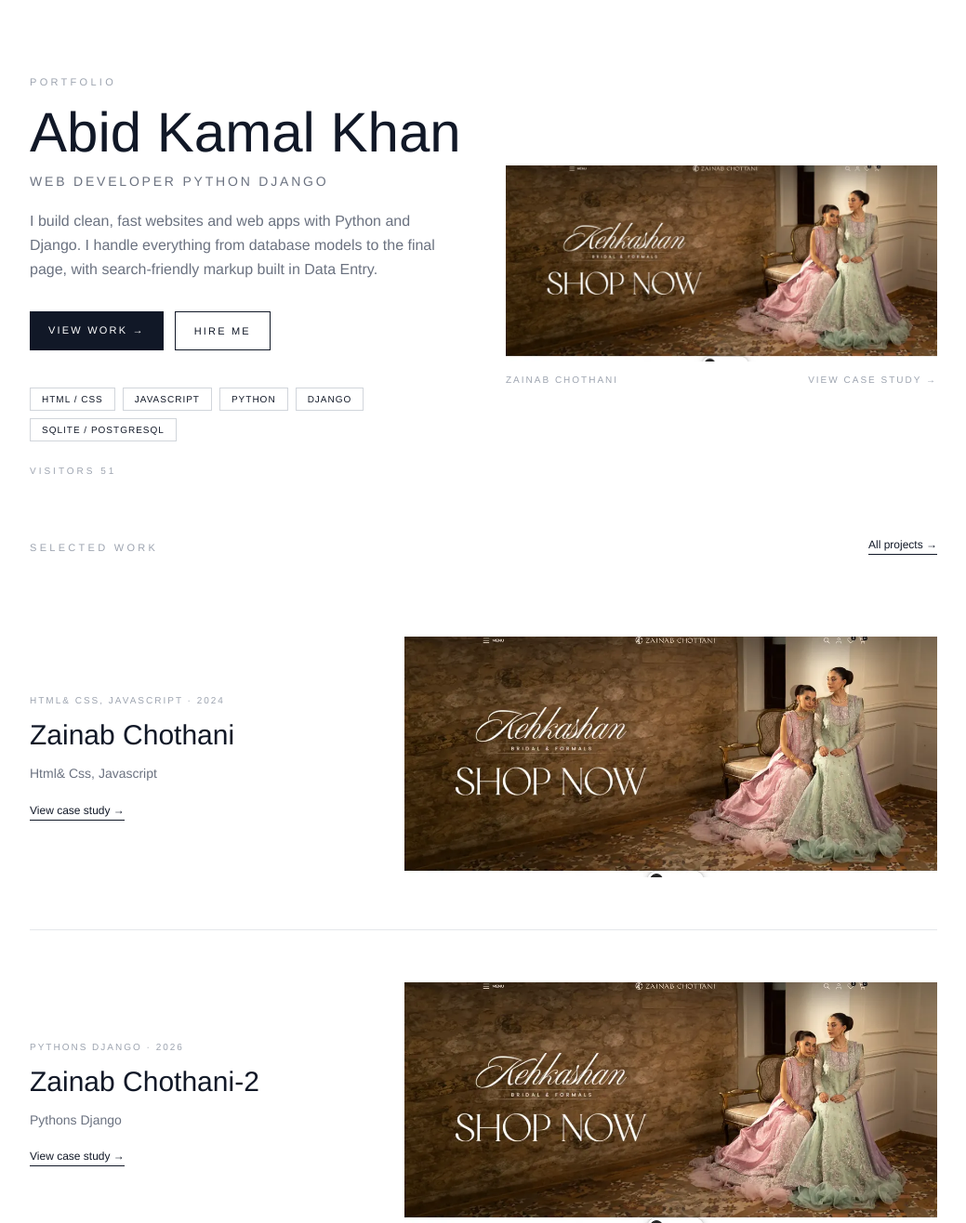
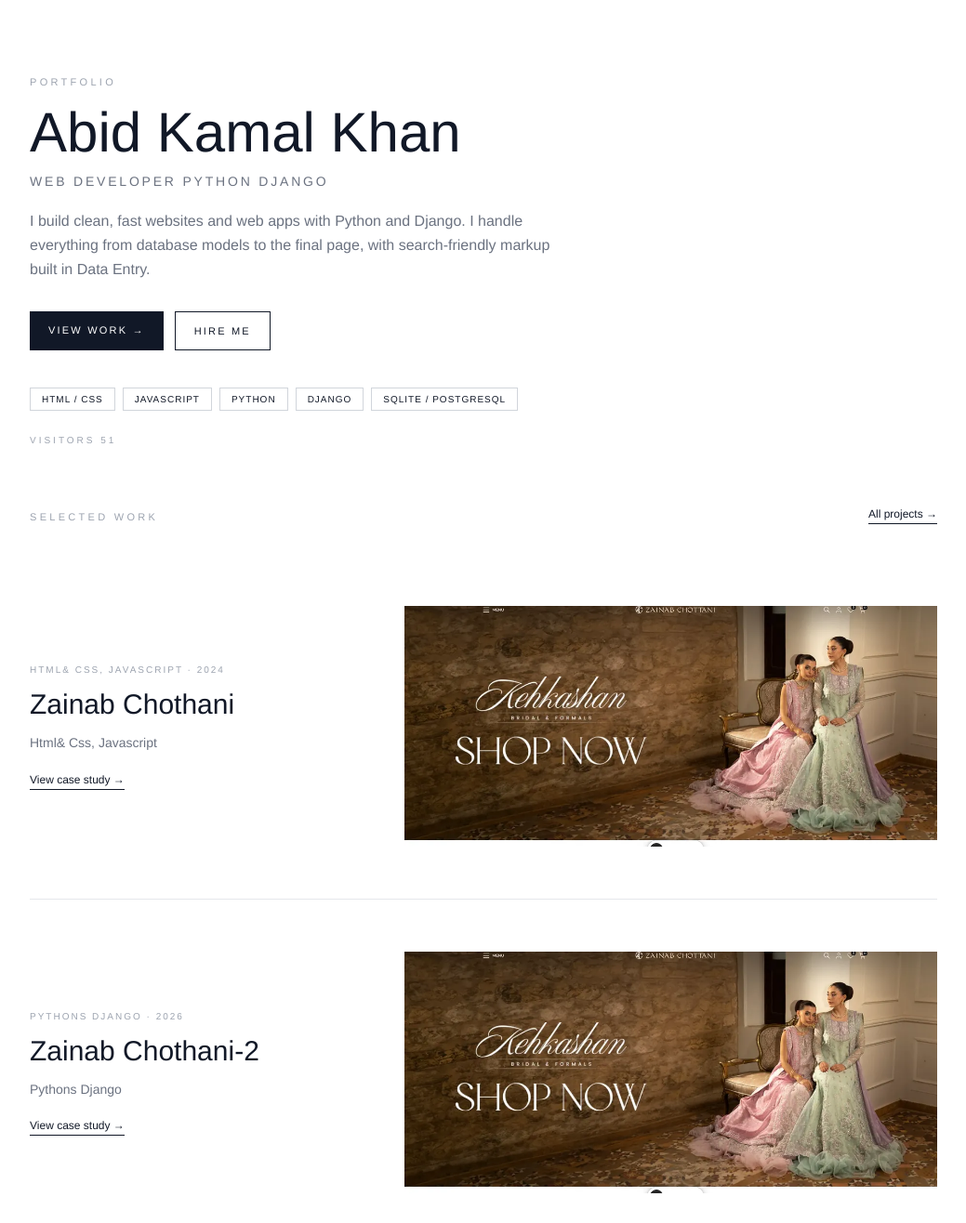
Before and after one commit to kamalabid380-del/Portfolios, a Django app: page / in a window 1280 px wide. Shown: the part 61-1377 px from the top of the page at 93% size, without its empty margins (120-1159 px from the left). Run offline with Django 5.2, Linux system fonts and the light colour scheme; data comes from the database, SQL or seed files in the repository; some libraries are stand-ins or nearby versions.

Commit message:
Keep home hero text only

```diff
--- a/core/templates/core/home.html
+++ b/core/templates/core/home.html
@@ -30,9 +30,6 @@
 
 {% block content %}
 <section aria-labelledby="hero-title" class="max-w-5xl mx-auto px-4 sm:px-6 pt-12 sm:pt-20 pb-14 sm:pb-16">
-  {% with featured=projects.first %}
-  <div class="grid gap-10 sm:gap-12{% if featured.cover %} md:grid-cols-2 md:items-center{% endif %}">
-    <div class="min-w-0">
   <p class="text-[11px] tracking-[0.3em] text-gray-400" data-reveal="left">PORTFOLIO</p>
   <h1 id="hero-title" class="mt-4 text-4xl sm:text-5xl md:text-6xl font-light leading-tight break-words"
     data-reveal="left" style="--d: 80ms">
@@ -67,23 +64,6 @@
   <p class="mt-6 text-[10px] tracking-[0.3em] text-gray-400" data-reveal="left" style="--d: 420ms">
     VISITORS {{ hit_count }}
   </p>
-    </div>
-
-    {% if featured.cover %}
-    <div class="min-w-0" data-reveal="right" style="--d: 220ms">
-      <a href="{{ featured.get_absolute_url }}" class="block zoom-box bg-gray-100"
-        aria-label="View the {{ featured.title }} case study">
-        <img src="{{ featured.cover_card_url }}" alt="{{ featured.title }} — {{ featured.summary }}"
-          class="w-full h-auto" loading="eager" fetchpriority="high" decoding="async">
-      </a>
-      <p class="mt-3 flex items-center justify-between gap-4 text-[10px] tracking-[0.2em] text-gray-400">
-        <span class="truncate">{{ featured.title|upper }}</span>
-        <span class="arrow-move whitespace-nowrap">VIEW CASE STUDY <span>→</span></span>
-      </p>
-    </div>
-    {% endif %}
-  </div>
-  {% endwith %}
 </section>
 
 <section aria-labelledby="work-title" class="max-w-5xl mx-auto px-4 sm:px-6 pb-20 sm:pb-24">
```
Lines whose indentation alone changed are shown as unchanged.
